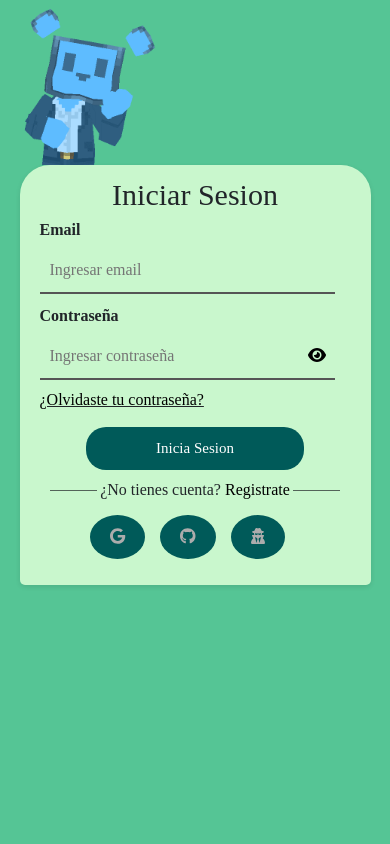
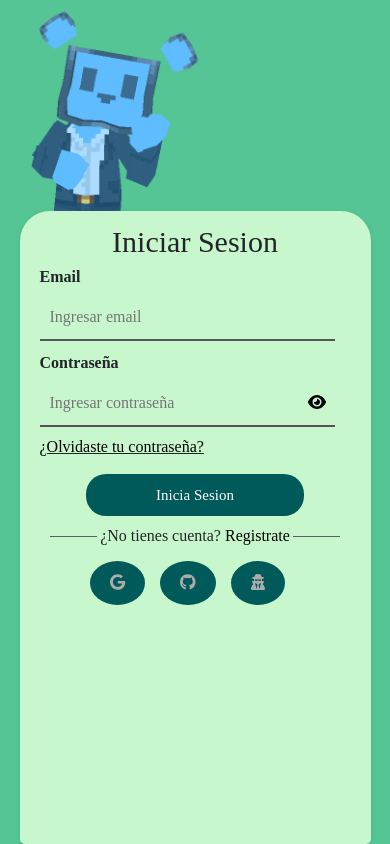
Before and after one commit to vazqueznahuel/Clementina, a React (Create React App) app: page / in a window 390 px wide. Built offline with nearby package versions, Linux system fonts and the light colour scheme; no server answers; what react-three-fiber would draw is missing.

Commit message:
haciendo responsive a img widi

```diff
--- a/src/App.css
+++ b/src/App.css
@@ -10,13 +10,22 @@ body {
   }
 
   /*----------- COMPONENTE LOGIN-----------*/
+.imgContainer {
+  display: flex;
+  align-items: flex-end; /* Alinea la imagen en la parte inferior del contenedor */
+  height: 25vh; /* 20% de la altura de la pantalla */
+}
+
   .imagen-widi{
-    width: 43%;
+    width: auto; /* El ancho se ajustará automáticamente según la altura */
+    height: 100%; /* La imagen ocupará el 100% de la altura del contenedor */
+    max-width: 100%;
   }
   /* Formulario */
   .form-container {
     max-width: 90%;
     margin: 0 auto;
+    height: 75vh;
     background-color: #c9f7cd;
     padding: 20px;
     border-radius: 5px;
--- a/src/components/login/login.jsx
+++ b/src/components/login/login.jsx
@@ -69,7 +69,8 @@ function Login(props) {
 
     return (
     <>
-    <img src={img1} className='imagen-widi'/>
+    <div className='imgContainer'><img src={img1} className='imagen-widi'/></div>
+
     <div className="form-container">
       <div className='div-center'>
         <h2 className='form-title'>Iniciar Sesion</h2>
```
